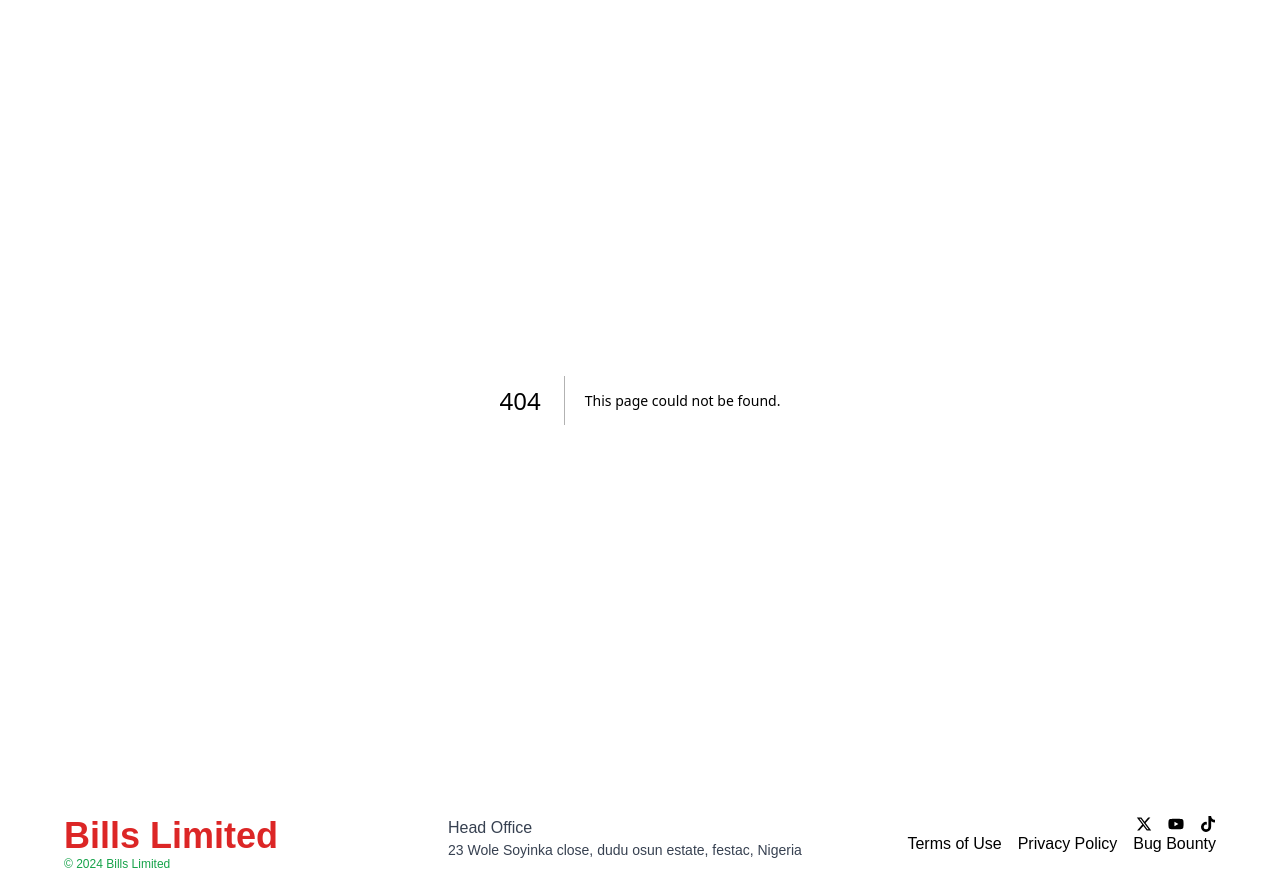
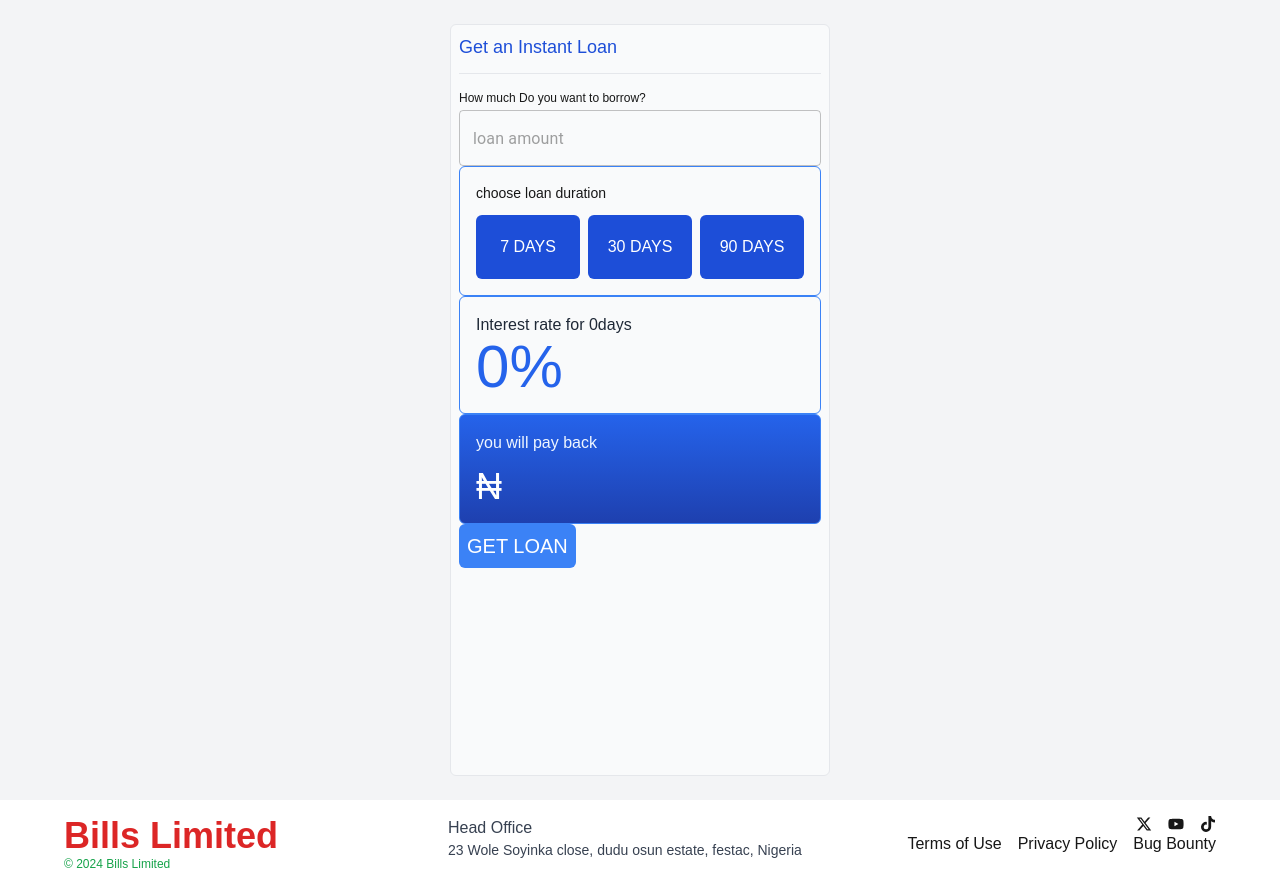
Before and after one commit to Oloye101/Bills, a Next.js app: page /dashboard/borrow in a window 1280 px wide. Before the commit this address had no page. Built offline with nearby package versions, Linux system fonts and the light colour scheme; no server answers.

Commit message:
updated submit

```diff
--- /dev/null
+++ b/app/dashboard/borrow/page.js
@@ -0,0 +1,137 @@
+"use client"
+import {useState,useEffect} from "react";
+import { TextField } from "@mui/material";
+import { db } from "@/config/firebase.config";
+import { addDoc, collection } from "firebase/firestore";
+import { CircularProgress } from "@mui/material";
+import {useFormik} from "formik";
+import * as yup from "yup";
+const schema = yup.object().shape({
+    amount:yup.number(). required().min(1000),
+})
+
+const duration = [
+    { id: "7", days:7 },
+{ id: "30", days: 30 },
+{ id: "90", days: 90 },
+];
+export default function borrow() {
+    const [clickedRate, setClickedRate] = useState(undefined);
+    const [rate, setrate] = useState(0);
+    const [payback, setpayback] = useState(undefined);4
+    const [loadDate, setloadDate] = useState(0);
+    const [opsprogress, setopsprogress] = useState(false);
+
+    const {handleSubmit, handleChange, values, touched,errors} = useFormik({
+        initialValues: {
+            amount:undefined
+        },
+        onSubmit: async () => {
+            setopsprogress(true);
+            await addDoc(collection(db, "loans"), {
+                user: "dummy",
+                amount: values.amount,
+                payback: payback,
+                rate: rate,
+                duration: loadDate,
+                timecreated: new Date().getTime()
+            }).then(() => {
+                setopsprogress(false);
+                alert(`you have successfully borrowed ${values.amount} at the rate of ${rate}`)
+            })
+                .catch(e => {
+                    setopsprogress(false);
+                    console.error(e);
+                    alert("you have encountered an unknown error")
+            })
+        },
+        validationSchema:schema
+    })
+    useEffect(() => {
+        if (values.amount >= 1) {
+            const Interest = (rate * values.amount) / 100;
+            setpayback(values.amount + Interest)
+
+        }
+    }, [values.amount, rate]
+    );
+
+    //  console.log(amount);
+
+
+    return (
+        <main className="min-h-screen flex justify-center py-4 md:py-6 px-4 md:px-6 lg:px-16 bg-gray-100">
+            <div className="w-full md:w-[380px] flex flex-col gap-4 border border-gray-200 bg-gray-50 rounded-md p-2  md:pb-6">
+                <blockquote className="border-b border-gray-200 pb-3">
+                    <span className="font-thin text-lg text-blue-700">Get an Instant Loan</span>
+                </blockquote>
+                <form onSubmit={handleSubmit}>
+                    <div className="flex flex-col gap-1">
+                        <label htmlFor="name" className="text-grey-600 text-xs">How much Do you want to borrow?</label>
+                        <TextField
+                            id="amount"
+                            type="number"
+                            variaant="oulined"
+                            placeholder="loan amount"
+                            value={values.amount}
+                            onChange={handleChange}
+                        />
+                        {touched.amount && errors.amount ? <span className="text-xs text-red-500">{errors.amount }</span> : null}
+                    </div>
+                    <div className="border-dash border border-blue-500 p-4 rounded-md">
+                    <p className="tetx-blue-700 text-sm mb-3">choose loan duration</p>
+                    <ul className="grid grid-cols-3 gap-2 ">
+                        {
+                            duration.map(item=><li
+                                key={item.id}
+                                onClick={() => {
+                                    setClickedRate(item.id);
+                                    if (item.days === 7) {
+                                        setrate(15.5)
+                                    }
+                                    else if (item.days === 30) {
+                                        setrate(12)
+                                    }
+                                    else if (item.days === 90) {
+                                        setrate(9.5)
+                                    }
+
+
+
+                                    if (item.days === 7) {
+                                        setloadDate(7)
+                                    }
+                                    else if (item.days === 30) {
+                                        setloadDate(30)
+                                    }
+                                    else if (item.days === 90) {
+                                        setloadDate(90)
+                                    }
+                                }}
+
+                                className={'h-16 bg-blue-700 text-white text-md  uppercase rounded-md justify-center flex items-center'}>{item.days} Days</li>)
+                        }
+
+
+                    </ul>
+                </div>
+                <div className=" border-dash border border-blue-500 p-4 rounded-md">
+                    <p className="text-gray-800">Interest rate for {loadDate}days</p>
+                    <p className="text-6xl text-blue-600"> { rate}%</p>
+                </div>
+                <div className="flex flex-col gap-3 bg-gradient-to-b from-blue-600 to to-blue-800 border-dash border border-blue-500 p-4 rounded-md">
+                    <p className="text-blue-50">you will pay back</p>
+                    <p className="text-4xl text-white"> ₦{ payback}</p>
+                </div>
+
+                    <div className="flex items-center gap-1">
+                    <button type="submit" className="p-2 rounded-md bg-blue-500 text-white text-xl uppercase">Get loan</button>
+                    <CircularProgress style={{ display: !opsprogress ? "none" : "flex" }} />
+                </div>
+                </form>
+            </div>
+
+
+        </main>
+    )
+}
--- a/app/dashboard/history/page.js
+++ b/app/dashboard/history/page.js
@@ -1,19 +1,40 @@
 
-import { HistoryTab } from "@/app/components/HistoryTab"
-//delete this later
-const dummy = [1,2,3,4];
+"use client"
+import React from "react";
+import { db } from "@/config/firebase.config";
+import { HistoryTab } from "@/app/components/HistoryTab";
+import { collection, getDocs } from "firebase/firestore";
 
 export default function History () {
-    return (
+    const [loans, setLoans] = React.useState([]);
+
+    React.useEffect(() => {
+        const handleFetchLoan = async () => {
+            const q = collection (db, "loans");
+            const onSnap = await getDocs (q);
+
+            const compileResults = [];
+            onSnap.docs.forEach(doc => {
+                compileResults.push({
+                    id:doc.id,
+                    data:doc.data()
+                });
+                setLoans(compileResults)
+            })
+        }
+        handleFetchLoan()
+    },[]);
+
+    return(
         <main className="min-h-screen flex justify-center items-center bg-gradient-to-b from-sky-100 via-sky-200 to-blue-300">
             <div className="w-[380px] min-h-[400px] bg-white rounded-md p-4">
                 <h1 className="text-xl text-gray-800 mb-4">My Loan History</h1>
                 <div className="flex flex-col gap-4">
-                {dummy.map(loan=> <HistoryTab
-                amount={5000}
+                {loans.map(loan => <HistoryTab
+                amount={6500}
                 rate={12.5}
                 duration={30}
-                date= "14 Oct 2024"
+                date= "13 Oct 2024"
                 type="Personal"
                 key={loan}/>)}
                 </div>
--- a/package.json
+++ b/package.json
@@ -12,6 +12,7 @@
     "@emotion/react": "^11.13.3",
     "@emotion/styled": "^11.13.0",
     "@mui/material": "^6.1.5",
+    "firebase": "^11.0.1",
     "formik": "^2.4.6",
     "next": "14.2.14",
     "react": "^18",
```
Also changed, not shown: 2 other files (tests, documents, lock files or other folders).
